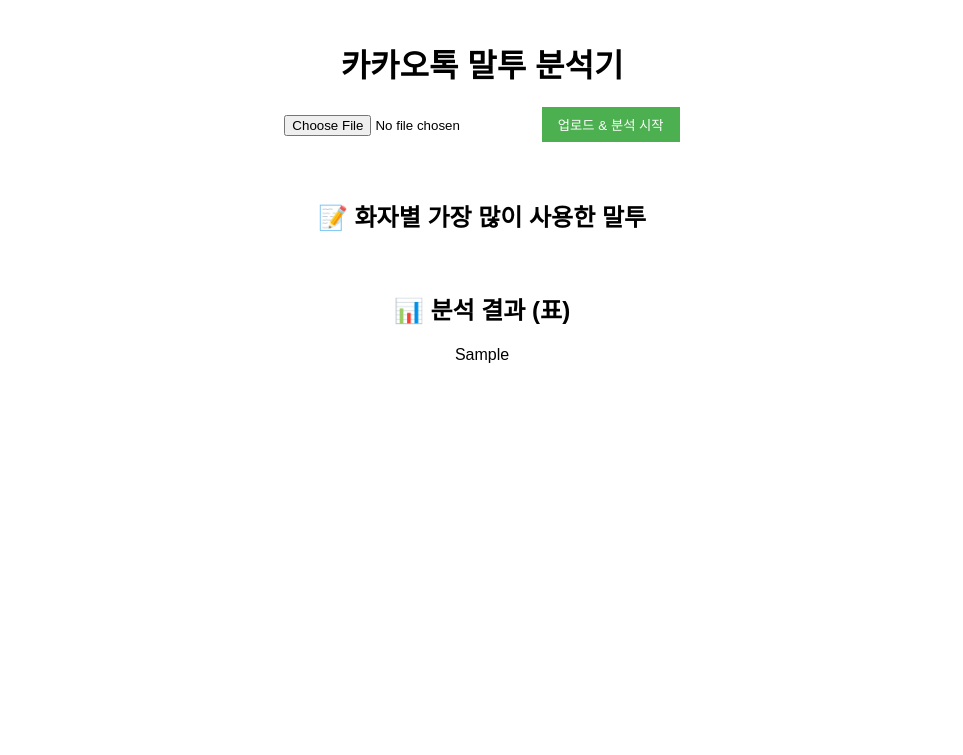
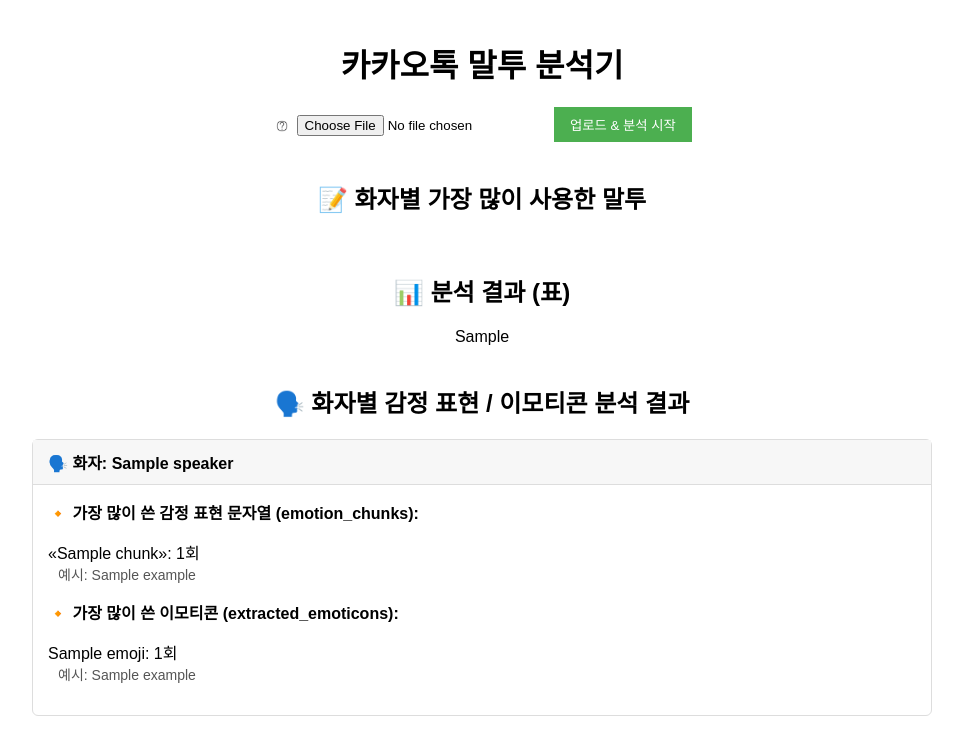
Before and after one commit to ssy330/ToneDetect, a Flask app: template templates/index.html in a window 1280 px wide. Shown: the top 755 px of the page, without its empty margins (158-1121 px from the left). Run offline with Flask 3, Linux system fonts and the light colour scheme; the template is opened without the code that fills it: most values are stand-ins (such as "Sample title", 1, 10 or a date in 2020).

Commit message:
웹에 이모티콘, 이모지 구현 완료

```diff
--- a/app.py
+++ b/app.py
@@ -1,18 +1,24 @@
 # app.py (보완본)
 
-import os
-import sys
-import torch
-import pandas as pd
+import os, sys, uuid, glob, re
+import torch, pandas as pd
 import matplotlib
-matplotlib.use('Agg')  # 서버용 backend
+matplotlib.use('Agg')
 import matplotlib.pyplot as plt
-from collections import defaultdict
-from flask import Flask, render_template, request, redirect, url_for
+
+from collections import defaultdict, Counter
+from flask import Flask, render_template, request
 from transformers import AutoTokenizer, AutoModelForSequenceClassification
 from peft import PeftModel
-import uuid
-import glob
+
+sys.path.append(os.path.join(os.getcwd(), "전처리"))
+
+# 전처리 모듈 import
+from initial    import run_initial      # raw 파일 읽기 + 기본 전처리
+from emoticon   import run_emoticon
+from clean      import run_clean        # 일반 텍스트 클린징
+from chat       import run_chat, full_preprocess # 카톡 말투·축약어 처리
+from merge      import run_merge        # 화자별로 flatten + 최종 합치기
 
 # ✅ 진행률 저장용 (전역)
 progress_data = {
@@ -20,10 +26,6 @@ progress_data = {
 }
 
 plt.rcParams['font.family'] = 'AppleGothic'
-
-# 전처리 모듈 경로 추가
-sys.path.append(os.path.join(os.getcwd(), "전처리"))
-import merge
 
 # Flask 앱 생성
 app = Flask(__name__)
@@ -63,6 +65,7 @@ def index():
     table_html = None
     top_styles = None
     graph_filename = None
+    speaker_stats = None
 
     if request.method == 'POST':
         file = request.files['file']
@@ -73,13 +76,24 @@ def index():
         os.makedirs(app.config['UPLOAD_FOLDER'], exist_ok=True)
         file.save(filepath)
 
+        # 전처리 파이프라인 실행 전에 txt 파일인지 체크
+        if not filepath.endswith('.txt'):
+            return render_template('index.html', error="KakaoTalk 텍스트(.txt) 파일만 지원합니다!")
+
         ### ✅ ✅ 기존 그래프 삭제 (매번 분석 시작 시!)
         old_graphs = glob.glob(os.path.join(app.config['GRAPH_FOLDER'], "*.png"))
         for old_file in old_graphs:
             os.remove(old_file)
 
-        # merge
-        msgs = merge.run_merge(filepath)
+        # ──────────────── 전처리 파이프라인 실행(단계별로) ────────────────
+        # 🔸🔸 단계별 호출 시작 🔸🔸
+
+        msgs = run_initial(filepath)
+        msgs = run_emoticon(msgs)
+        # msgs = run_emotion(msgs)
+        msgs = run_clean(msgs)
+        print("▶ run_clean 후 sample msg:", msgs[0])
+        msgs = run_chat(msgs)
 
         # ✅ 분석 시작 시 진행률 초기화
         progress_data["progress"] = 0
@@ -90,7 +104,7 @@ def index():
 
         for idx, msg in enumerate(msgs):
             speaker = msg['speaker']
-            text = msg['text']
+            text = msg['cleaned_text']
             pred = predict_style(text)
             style_name = label_map[pred]
             speaker_style_counts[speaker][style_name] += 1
@@ -150,13 +164,82 @@ def index():
         plt.savefig(graph_path)
         plt.close()
 
+
+        # ✅ 🔥 감정 문자열 / 이모티콘 분석용 speaker_stats 생성
+        speaker_emotion_counter = defaultdict(Counter)
+        speaker_emotion_examples = defaultdict(lambda: defaultdict(list))
+
+        speaker_emo_counter = defaultdict(Counter)
+        speaker_emo_examples = defaultdict(lambda: defaultdict(list))
+
+        for item in msgs:
+            speaker = item["speaker"]
+
+            # ★ 예시 문장은 반드시 “원문(original_text)”을 사용해야 이모티콘/이모지가 보입니다.
+            example_text = item.get("original_text", "")
+
+            # 감정 문자열
+            already_added_chunks = set()
+            for chunk_list in item.get("emotion_chunks", {}).values():
+                for chunk in chunk_list:
+                    speaker_emotion_counter[speaker][chunk] += 1
+                    if chunk not in already_added_chunks:
+                        if len(speaker_emotion_examples[speaker][chunk]) < 3:
+                            speaker_emotion_examples[speaker][chunk].append(example_text)
+                        already_added_chunks.add(chunk)
+
+            # 이모티콘
+            already_added_emoticons = set()
+            # run_emoticon에서 뽑아 둔 “순수 토큰”을 그대로 사용
+            for emo in item.get("extracted_emoticons", []):
+                speaker_emo_counter[speaker][emo] += 1
+                if emo not in already_added_emoticons:
+                    if len(speaker_emo_examples[speaker][emo]) < 3:
+                        speaker_emo_examples[speaker][emo].append(example_text)
+                    already_added_emoticons.add(emo)
+
+        # ✅ speaker_stats 딕셔너리 구성
+        speaker_stats = {}
+
+        for speaker in sorted(set(speaker_emotion_counter) | set(speaker_emo_counter)):
+            speaker_stats[speaker] = {
+                "emotion_chunks": [],
+                "extracted_emoticons": []
+            }
+
+            # 감정 문자열
+            top_chunks = speaker_emotion_counter[speaker].most_common(3)
+            for chunk, count in top_chunks:
+                speaker_stats[speaker]["emotion_chunks"].append({
+                    "chunk": chunk,
+                    "count": count,
+                    "examples": speaker_emotion_examples[speaker][chunk]
+                })
+
+            # 이모티콘
+            top_emoticons = speaker_emo_counter[speaker].most_common(3)
+            for emo, count in top_emoticons:
+                speaker_stats[speaker]["extracted_emoticons"].append({
+                    "emoji": emo,
+                    "count": count,
+                    "examples": speaker_emo_examples[speaker][emo]
+                })
+
+        # ✅ 디버그 출력
+        print("=== speaker_stats 최종 결과 ===")
+        import pprint
+        pprint.pprint(speaker_stats)
+
+        msgs = run_merge(msgs)
+
         # ✅ 최종 진행률 100%로 설정 (완료 표시)
         progress_data["progress"] = 100
 
     return render_template('index.html',
                            table_html=table_html,
                            top_styles=top_styles,
-                           graph_filename=graph_filename)
+                           graph_filename=graph_filename,
+                           speaker_stats=speaker_stats)
 
 # ✅ 진행률 조회용 route 추가
 @app.route('/progress', methods=['GET'])
--- a/templates/index.html
+++ b/templates/index.html
@@ -31,26 +31,97 @@
             margin-top: 10px;
             font-weight: bold;
         }
+
+        /* Tooltip 스타일 */
+        .tooltip {
+            position: relative;
+            display: inline-block;
+        }
+        .tooltip .tooltiptext {
+            visibility: hidden;
+            width: 260px;
+            background-color: #333;
+            color: #fff;
+            text-align: center;
+            padding: 8px;
+            border-radius: 6px;
+            position: absolute;
+            z-index: 1;
+            bottom: 125%;
+            left: 50%;
+            transform: translateX(-50%);
+            opacity: 0;
+            transition: opacity 0.3s;
+            font-size: 13px;
+        }
+        .tooltip:hover .tooltiptext {
+            visibility: visible;
+            opacity: 1;
+        }
+
+        /* 카드 스타일 (Bootstrap 없어도 최소한의 레이아웃) */
+        .card {
+            border: 1px solid #ddd;
+            border-radius: 6px;
+            margin: 20px 0;
+            text-align: left;
+        }
+        .card-header {
+            background-color: #f7f7f7;
+            padding: 10px 15px;
+            font-weight: bold;
+            border-bottom: 1px solid #ddd;
+        }
+        .card-body {
+            padding: 15px;
+        }
+        .card-body h5 {
+            margin-top: 0;
+            margin-bottom: 10px;
+            font-size: 16px;
+        }
+        .card-body ul {
+            list-style: none;
+            padding-left: 0;
+        }
+        .card-body li {
+            margin-bottom: 6px;
+        }
+        .card-body li .example {
+            color: #555;
+            font-size: 14px;
+            margin-left: 10px;
+        }
     </style>
 </head>
 <body>
     <div class="container">
         <h1>카카오톡 말투 분석기</h1>
 
-        <!-- 🟢 업로드 폼 -->
+        <!-- 업로드 폼 -->
         <form method="POST" enctype="multipart/form-data" onsubmit="showLoading()">
+            <!-- 툴팁 추가 (물음표 아이콘) -->
+            <span class="tooltip">
+                <img src="{{ url_for('static', filename='icons/exclamation.png') }}"
+                     alt="info" style="width: 20px; vertical-align: middle; cursor: pointer;">
+                <span class="tooltiptext">
+                  카카오톡 채팅방 우클릭 → 내보내기 → 파일 수정 없이 그대로 업로드!
+                </span>
+            </span>
+
             <input type="file" name="file" accept=".txt">
-            <button type="submit" style="padding: 8px 16px; background-color: #4CAF50; color: white; border: none; cursor: pointer;">
+            <button type="submit"
+                    style="padding: 8px 16px; background-color: #4CAF50; color: white; border: none; cursor: pointer;">
               업로드 & 분석 시작
             </button>
         </form>
 
-        <!-- 🟢 분석 중 표시 (처음에는 숨김) -->
+        <!-- 분석 중 표시 -->
         <div id="loading" style="display: none; margin-top: 20px; font-size: 18px; color: #555;">
             분석 중... ↻ 잠시만 기다려주세요!
         </div>
 
-        <!-- 🟢 Progress Bar -->
+        <!-- Progress Bar -->
         <div id="progressContainer" style="display:none; margin-top: 20px;">
             <div style="width: 100%; background-color: #f3f3f3; border-radius: 5px;">
                 <div id="progressBar"
@@ -61,15 +132,18 @@
             <p id="progressText" style="margin-top: 5px;">진행률: 0%</p>
             <p id="etaText" style="margin-top: 5px; color: #888;">예상 남은 시간: 계산 중...</p>
         </div>
-        <br><br>
+
+        <br>
 
         {% if error %}
         <div class="error">{{ error }}</div>
         {% endif %}
 
+
+        <!-- 화자별 가장 많이 사용한 말투 -->
         {% if top_styles %}
         <h2>📝 화자별 가장 많이 사용한 말투</h2>
-        <ul style="list-style: none; padding: 0;">
+        <ul style="list-style: none; padding-left: 0;">
             {% for speaker, top_style in top_styles.items() %}
             <li><strong>{{ speaker }}</strong>: {{ top_style }}</li>
             {% endfor %}
@@ -77,19 +151,68 @@
         {% endif %}
         <br>
 
+
+        <!-- 분석 결과 표 -->
         {% if table_html %}
         <h2>📊 분석 결과 (표)</h2>
         {{ table_html | safe }}
         {% endif %}
         <br>
 
+
+        <!-- 분석 결과 그래프 -->
         {% if graph_filename %}
         <h2>📈 분석 결과 (그래프)</h2>
         <img src="{{ url_for('static', filename=graph_filename) }}" style="max-width: 100%; height: auto;">
         {% endif %}
+        <br>
+
+
+        <!-- 화자별 감정 문자열 / 이모티콘 -->
+        {% if speaker_stats %}
+        <h2>🗣️ 화자별 감정 표현 / 이모티콘 분석 결과</h2>
+
+        {% for speaker, stats in speaker_stats.items() %}
+        <div class="card">
+            <div class="card-header">
+                🗣️ 화자: {{ speaker }}
+            </div>
+            <div class="card-body">
+                <!-- 감정 표현 문자열 -->
+                <h5>🔸 가장 많이 쓴 감정 표현 문자열 (emotion_chunks):</h5>
+                <ul>
+                    {% for item in stats.emotion_chunks %}
+                    <li>«{{ item.chunk }}»: {{ item.count }}회
+                        <ul>
+                            {% for ex in item.examples %}
+                            <!-- 예시 문장에는 original_text가 이미 포함되어 있기 때문에 그대로 출력 -->
+                            <li class="example">예시: {{ ex }}</li>
+                            {% endfor %}
+                        </ul>
+                    </li>
+                    {% endfor %}
+                </ul>
+
+                <!-- 이모티콘 -->
+                <h5>🔸 가장 많이 쓴 이모티콘 (extracted_emoticons):</h5>
+                <ul>
+                    {% for item in stats.extracted_emoticons %}
+                    <li>{{ item.emoji }}: {{ item.count }}회
+                        <ul>
+                            {% for ex in item.examples %}
+                            <li class="example">예시: {{ ex }}</li>
+                            {% endfor %}
+                        </ul>
+                    </li>
+                    {% endfor %}
+                </ul>
+            </div>
+        </div>
+        {% endfor %}
+        {% endif %}
     </div>
 
-    <!-- 🟢 JS 함수 -->
+    <!-- JS 함수(로딩, Progress Polling) -->
     <script>
         function showLoading() {
             document.getElementById('loading').style.display = 'block';
@@ -99,7 +222,7 @@
 
         function startProgressPolling() {
             let startTime = Date.now();
-        let etaHistory = [];  // 🟢 ETA 기록 리스트
+            let etaHistory = [];
 
             const interval = setInterval(() => {
                 fetch('/progress')
@@ -109,35 +232,25 @@
                         document.getElementById('progressBar').style.width = progress + '%';
                         document.getElementById('progressText').innerText = `진행률: ${progress}%`;
 
-                    // 🟢 ETA 계산
                         const elapsedSec = (Date.now() - startTime) / 1000;
-                    if (progress === 0) {
-                        document.getElementById('etaText').innerText = `예상 남은 시간: 계산 중...`;
-                    }
                         if (progress > 0 && progress < 100) {
                             const estimatedTotalSec = elapsedSec / (progress / 100);
                             const remainingSec = estimatedTotalSec - elapsedSec;
-
-                        // 기록 추가 (가장 최신값 추가)
                             etaHistory.push(remainingSec);
-
-                        // 최대 5개까지만 유지 (최근 5개)
-                        if (etaHistory.length > 5) {
-                            etaHistory.shift();  // 가장 오래된 것 제거
-                        }
-
-                        // 평균 ETA 계산
-                        const avgRemainingSec = etaHistory.reduce((a, b) => a + b, 0) / etaHistory.length;
-
-                        const min = Math.floor(avgRemainingSec / 60);
-                        const sec = Math.floor(avgRemainingSec % 60);
-                        document.getElementById('etaText').innerText = `예상 남은 시간: ${min}분 ${sec}초`;
+                            if (etaHistory.length > 5) etaHistory.shift();
+                            const avgRemaining = etaHistory.reduce((a, b) => a + b, 0) / etaHistory.length;
+                            const min = Math.floor(avgRemaining / 60);
+                            const sec = Math.floor(avgRemaining % 60);
+                            document.getElementById('etaText').innerText =
+                                `예상 남은 시간: ${min}분 ${sec}초`;
                         } else if (progress >= 100) {
                             document.getElementById('etaText').innerText = `예상 남은 시간: 완료됨 🎉`;
-                        clearInterval(interval);  // 완료 시 polling 중단
+                            clearInterval(interval);
+                        } else {
+                            document.getElementById('etaText').innerText = `예상 남은 시간: 계산 중...`;
                         }
                     });
-        }, 200);  // 0.2초마다 polling
+            }, 200);
         }
     </script>
 </body>
```
Also changed, not shown: 전처리/chat.py (+26 -7 lines), 전처리/clean.py (+34 -14 lines), 전처리/emoticon.py (+72 -5 lines), 전처리/emotion.py (+13 -0 lines), 전처리/initial.py (+37 -0 lines), 전처리/merge.py (+23 -8 lines), 전처리/pipeline.py (added, +58 -0 lines), static/c4379e03820342398f4aad76601fd5d3.png (added), static/ecd84d6bbe764fb7bcbcccb7938bde50.png (deleted), static/icons/exclamation.png (added), 2 other files. Lines whose indentation alone changed are shown as unchanged.
